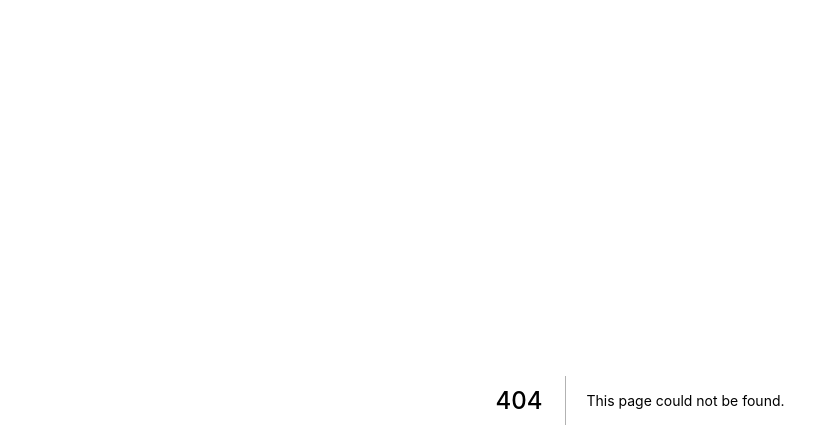
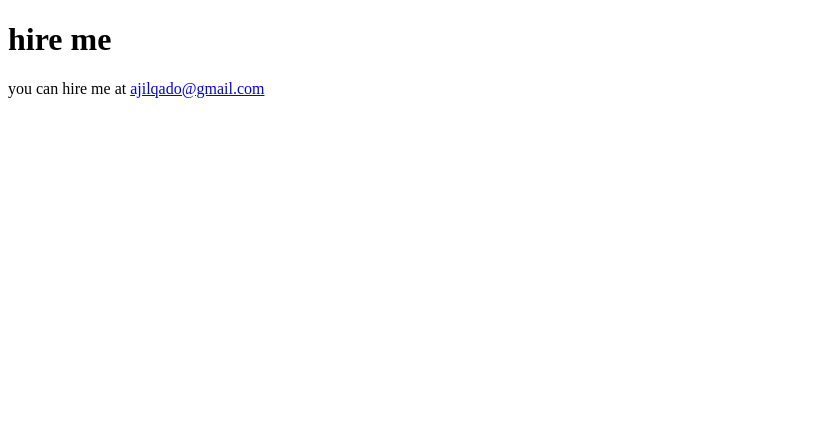
Before and after one commit to ciwwan1980/ciwwan1980-my-portfolio-next-js, a Next.js app: page /hireme in a window 1280 px wide. Before the commit this address had no page. Shown: the top 448 px of the page, without its empty margins (0-839 px from the left). Built offline with nearby package versions, Linux system fonts and the light colour scheme.

Commit message:
adding-layout-homepage

```diff
--- /dev/null
+++ b/pages/hireme.js
@@ -0,0 +1,11 @@
+const hireMe=()=>(
+        <div>
+         <h1>hire me</h1>
+        <p>
+        you can hire me at {" "}
+        <a href="ajilqado@gmail.com">ajilqado@gmail.com</a>
+        </p>
+        </div>
+)
+
+export default hireMe
```
Also changed, not shown: components/Layout.js (added, +11 -0 lines), pages/index.js (+7 -4 lines).
